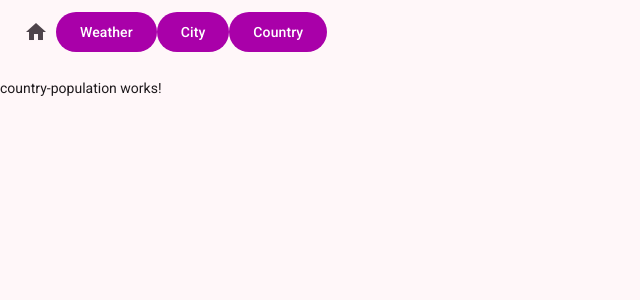
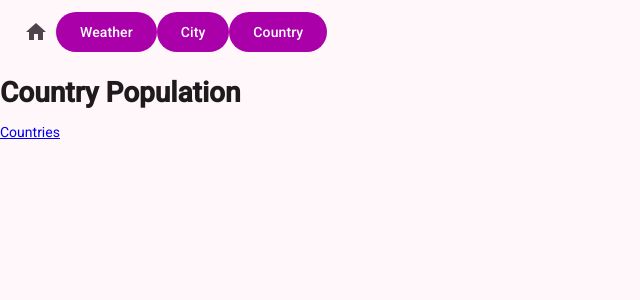
Before and after one commit to RovanIce/comp584MGClient, an Angular app: page /country-population/1 in a window 1280 px wide. Shown: the top 300 px of the page, without its empty margins (0-640 px from the left). Built offline with nearby package versions, Linux system fonts and the light colour scheme; no server answers.

Commit message:
class push 10/24/2025 (not quite working fix needed)

```diff
--- a/src/app/country-population/country-population.html
+++ b/src/app/country-population/country-population.html
@@ -1 +1,7 @@
-<p>country-population works!</p>
+<h1>Country Population</h1>
+@if(country_pop) {
+<p>{{country_pop.name}} has a population of {{country_pop.population}}.</p>
+}
+<div>
+    <a [routerLink]="['/country']">Countries</a>
+</div>
--- a/src/app/country-population/country-population.ts
+++ b/src/app/country-population/country-population.ts
@@ -1,19 +1,23 @@
 import { HttpClient } from '@angular/common/http';
-import { Component } from '@angular/core';
+import { Component, OnInit } from '@angular/core';
 import { PopulationData } from './population-data';
 import { environment } from '../../environments/environment';
+import { ActivatedRoute, RouterLink } from '@angular/router';
 
 @Component({
   selector: 'app-country-population',
-  imports: [],
+  imports: [RouterLink],
   templateUrl: './country-population.html',
   styleUrl: './country-population.scss'
 })
-export class CountryPopulation {
-      country!: PopulationData;
-    constructor(http: HttpClient) {
-    http.get<PopulationData>(environment.apiurl+"api/Countries/Population").subscribe(result => {
-      this.country= result;
+export class CountryPopulation implements OnInit {
+      country_pop!: PopulationData;
+    constructor(private http: HttpClient,private activatedRoute: ActivatedRoute) {
+  }
+  ngOnInit(): void {
+    let id_param = this.activatedRoute.snapshot.paramMap.get('id');
+     this.http.get<PopulationData>(`${environment.apiurl}api/Countries/Population:${id_param}`).subscribe(result => {
+      this.country_pop= result;
     });
   }
 
--- a/src/app/country/country.html
+++ b/src/app/country/country.html
@@ -1,4 +1,5 @@
 <h1>Countries</h1>
+@if (countries.length > 0) {
 <table class = "table table-striped">
     <thead>
         <td>Id</td>
@@ -17,3 +18,6 @@
         }
     </tbody>
 </table>
+} @else {
+    <p>try again</p>
+}
--- a/src/app/country/country.ts
+++ b/src/app/country/country.ts
@@ -1,4 +1,4 @@
-import { Component } from '@angular/core';
+import { Component, OnInit } from '@angular/core';
 import { CountryData } from './country-data';
 import { HttpClient } from '@angular/common/http';
 import { environment } from '../../environments/environment.development';
@@ -11,11 +11,18 @@ import { RouterLink } from '@angular/router';
   templateUrl: './country.html',
   styleUrl: './country.scss'
 })
-export class Country {
+export class Country implements OnInit {
     countries: CountryData[] = [];
-    constructor(http: HttpClient) {
-    http.get<CountryData[]>(environment.apiurl+"api/Countries").subscribe(result => {
-      this.countries= result;
+    constructor(private http: HttpClient) {  }
+
+  ngOnInit(): void {
+    this.getData();
+  }
+
+  getData() {
+    this.http.get<CountryData[]>(environment.apiurl+"api/Countries").subscribe({
+      next: result => this.countries= result,
+      error: e => console.log(e)
     });
   }
 
```
